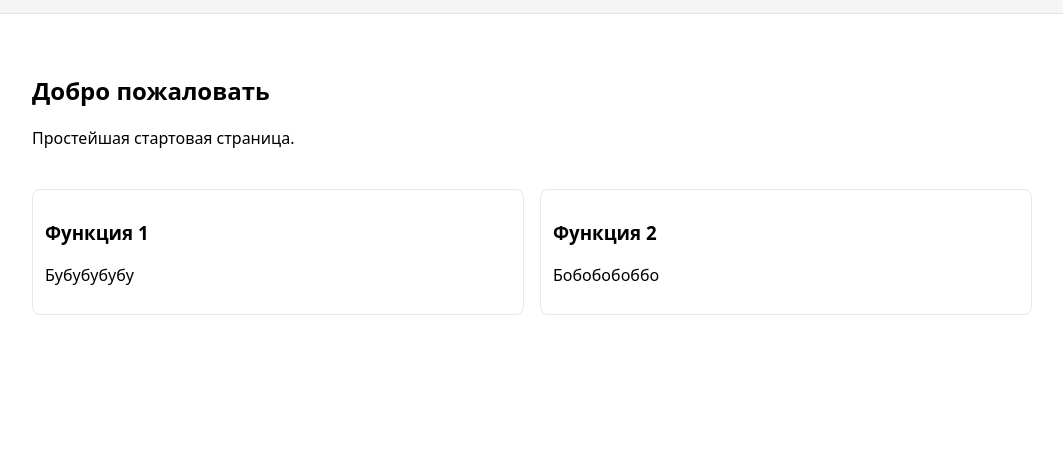
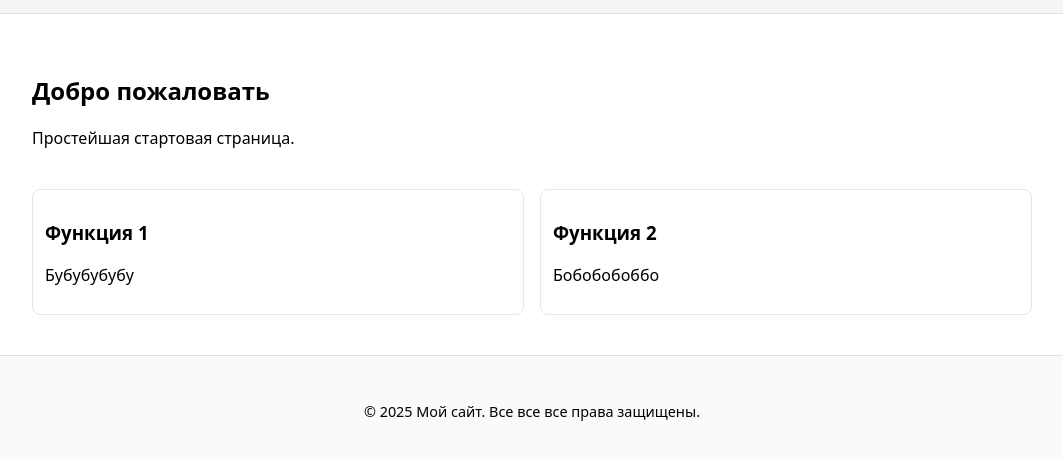
Before and after one commit to Ilyar228/RepoILyar, a plain HTML site: page index.html in a window 1280 px wide. Shown: the part 103-562 px from the top of the page, without its empty margins (108-1171 px from the left). Drawn offline with Linux system fonts and the light colour scheme; a web font is replaced by a local one.

Commit message:
feat: add site's footer and styles

```diff
--- a/assets/css/style.css
+++ b/assets/css/style.css
@@ -46,3 +46,11 @@ body {
   border: 1px solid #e8e8e8;
   border-radius: 8px;
 }
+
+.site-footer {
+  background: #fafafa;
+  border-top: 1px solid #e0e0e0;
+  padding: 16px 0;
+  text-align: center;
+  font-size: 0.9rem;
+}
--- a/index.html
+++ b/index.html
@@ -34,6 +34,11 @@
       <p>Бобобобоббо</p>
     </article>
   </section>
-</main>
+  </main>
+  <footer class="site-footer">
+    <div class="container">
+      <p>&copy; 2025 Мой сайт. Все все все права защищены.</p>
+    </div>
+  </footer>
 </body>
 </html>
```
